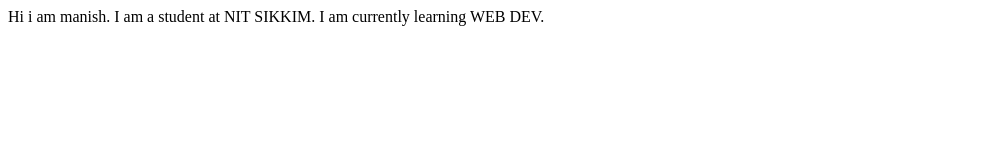
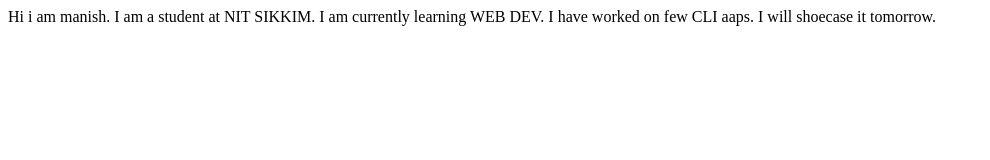
Before and after one commit to admiremeforever1/first_website, a plain HTML site: page index.html in a window 1280 px wide. Shown: the whole page, without its empty margins (0-990 px from the left). Drawn offline with Linux system fonts and the light colour scheme.

Commit message:
update : details of project

```diff
--- a/index.html
+++ b/index.html
@@ -12,5 +12,9 @@
      I am a student at NIT SIKKIM.
 
      I am currently learning WEB DEV.
+
+     I have worked on few CLI aaps.
+
+     I will shoecase it tomorrow.
 </body>
 </html>
```
